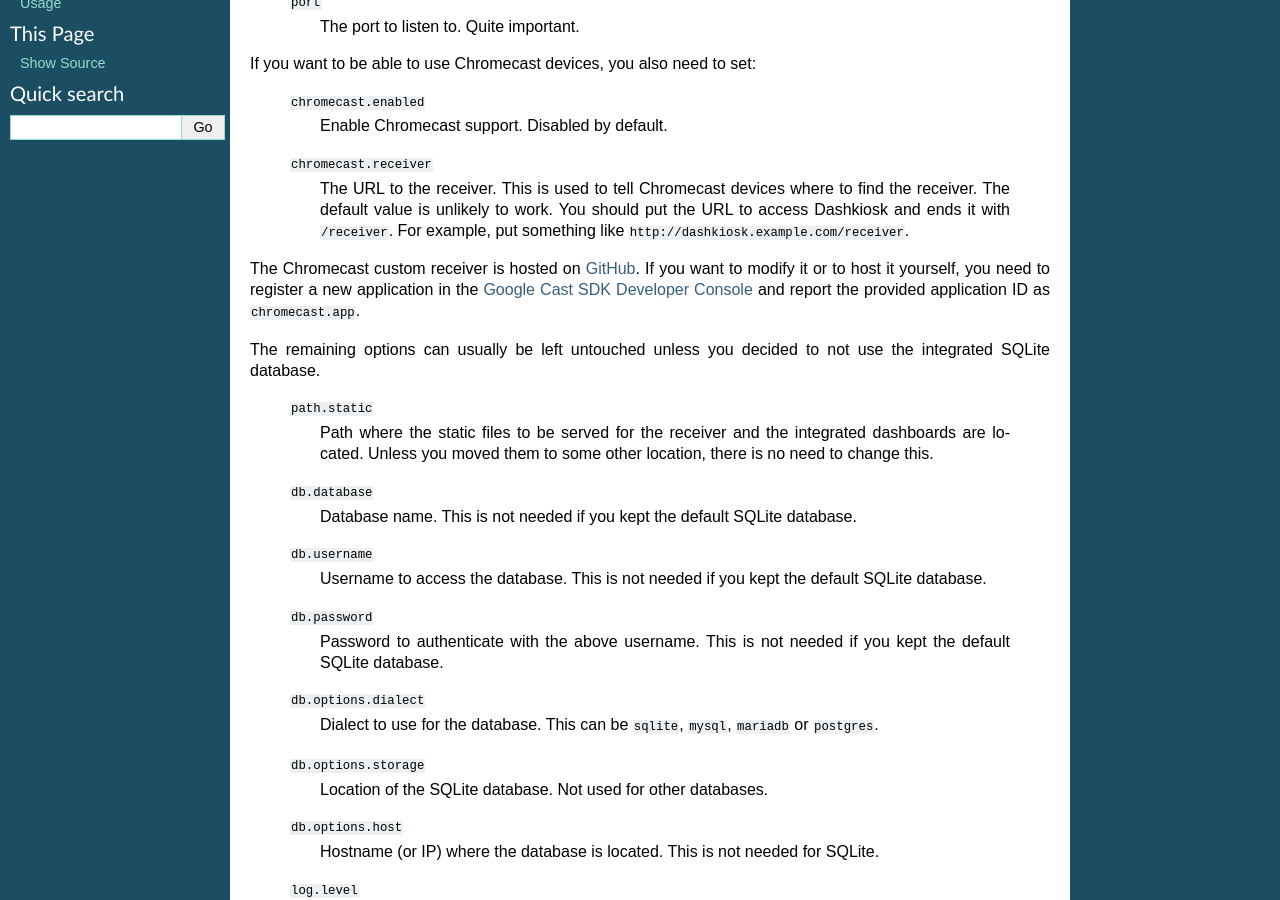
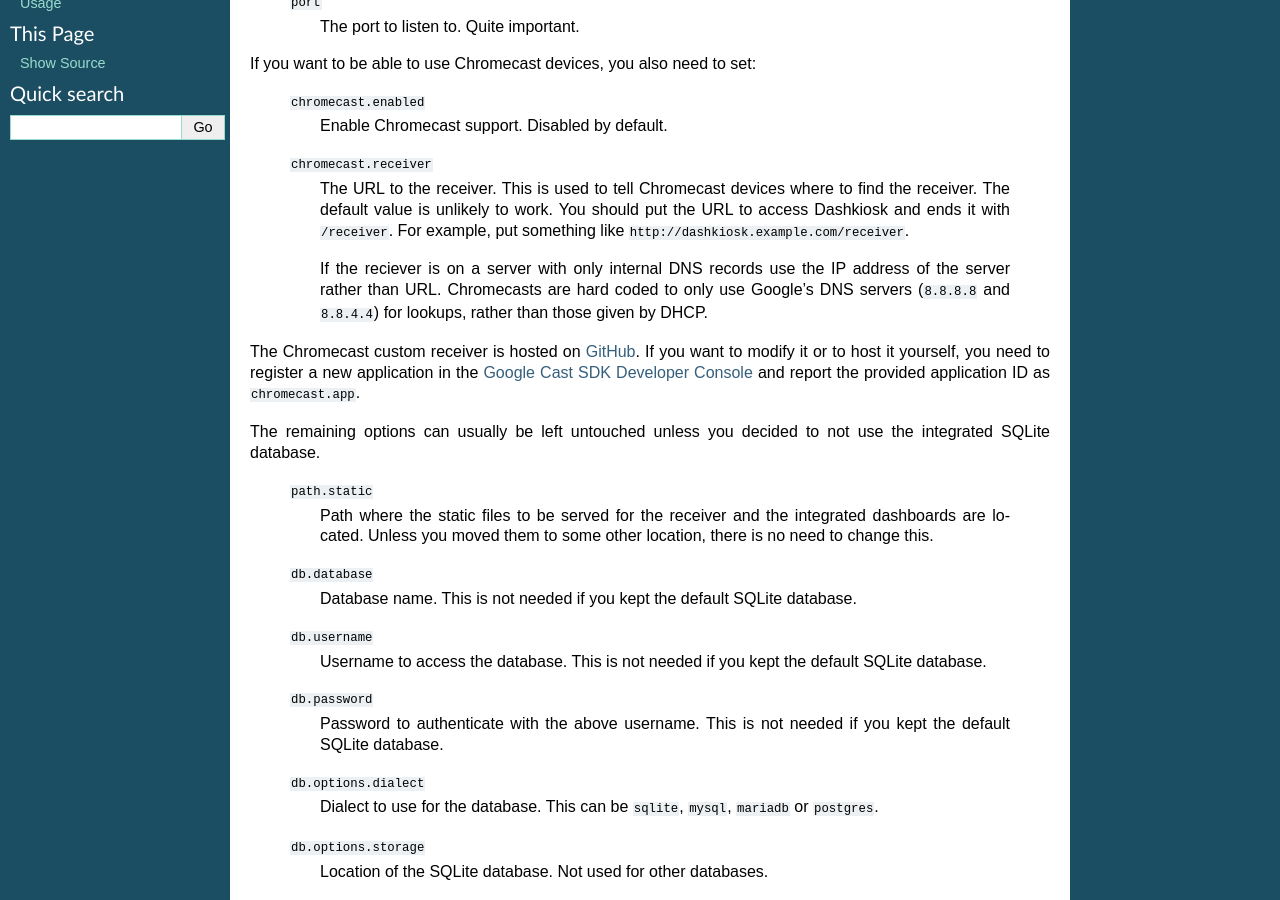
Before and after one commit to vincentbernat/dashkiosk, a Sphinx documentation site: the page built from docs/configuration.rst, in a window 1280 px wide and 900 px high, scrolled down 423 px. Built offline with Sphinx 7.4.7, drawn with Linux system fonts in a browser that asks for light colours.

Commit message:
Docs for Chromecast.receiver
Google has hard coded the DNS servers into Chromecasts.

Therefore if you have Dashkiosk running on an internal only server, and only having internal DNS records, then a Chromecast will not be able to find the server from a domain name.

Instead you need to use an IP address or intercept the DNS requests for the Chromecast to find the receiver.

```diff
--- a/docs/configuration.rst
+++ b/docs/configuration.rst
@@ -35,6 +35,11 @@ If you want to be able to use Chromecast devices, you also need to set:
      work. You should put the URL to access Dashkiosk and ends it with
      ``/receiver``. For example, put something like
      ``http://dashkiosk.example.com/receiver``.
+
+     If the reciever is on a server with only internal DNS records
+     use the IP address of the server rather than URL. Chromecasts
+     are hard coded to only use Google's DNS servers (``8.8.8.8`` and
+     ``8.8.4.4``) for lookups, rather than those given by DHCP.
 
 The Chromecast custom receiver is hosted on `GitHub`_. If you want to
 modify it or to host it yourself, you need to register a new
```
